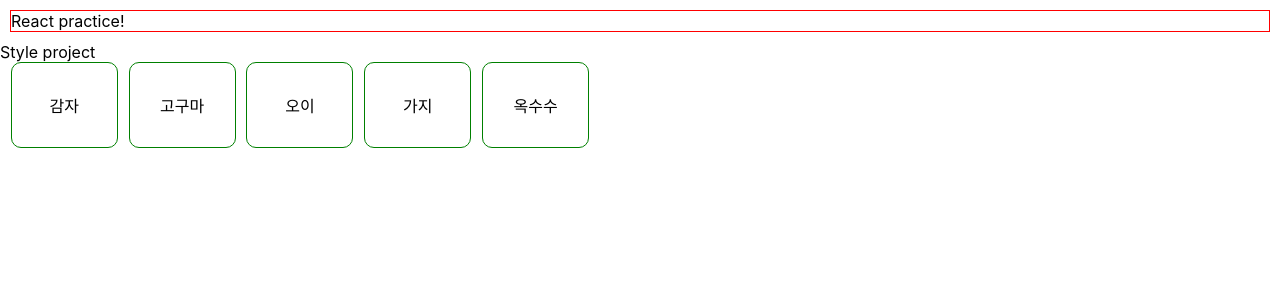
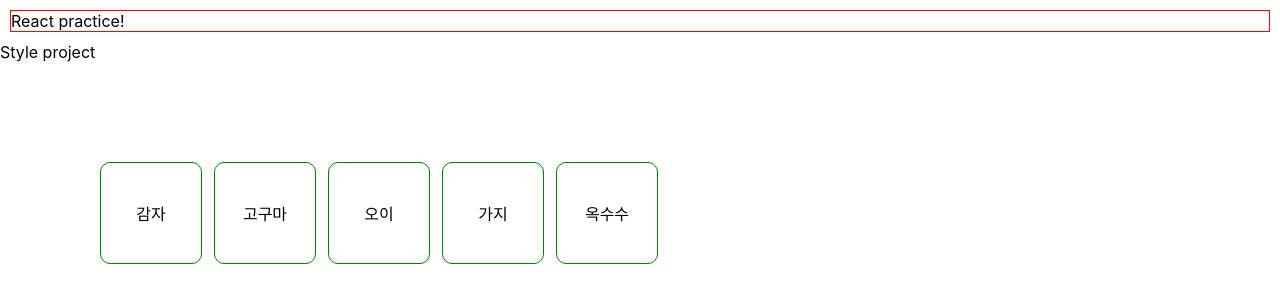
Before and after one commit to JellyKingdom/react-basic, a React (Create React App) app in the folder week-1/: page / in a window 1280 px wide. Shown: the top 302 px of the page. Built offline with nearby package versions, Linux system fonts and the light colour scheme.

Commit message:
feat: style answer

```diff
--- a/week-1/src/App.css
+++ b/week-1/src/App.css
@@ -1,17 +1,16 @@
 .container {
-  display: flex;
-  justify-content: space-evenly;
-  align-items: center;
-
-  width:600px;
+  padding: 100px;
+    display: flex;
+    gap: 12px;
 }
 
 .vegetable {
 
-  display: flex;
-  width: 45px;
-  justify-content: center;
+  width: 100px;
+  height: 100px;
   border: 1px solid green;
   border-radius: 10px;
-  padding: 30px;
+  display: flex;
+  align-items: center;
+  justify-content: center;
 }
```
